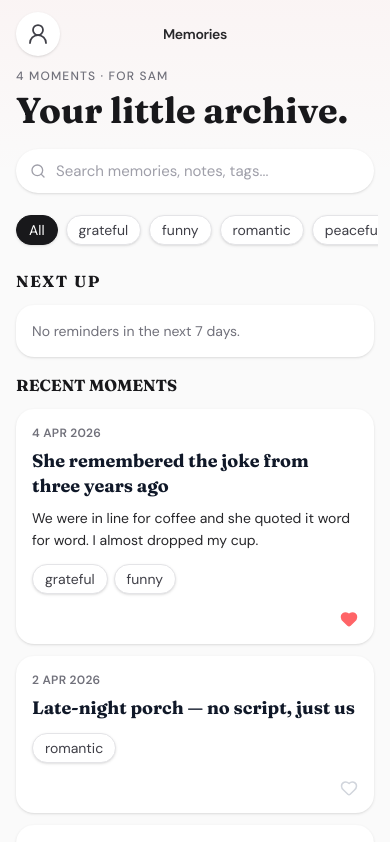
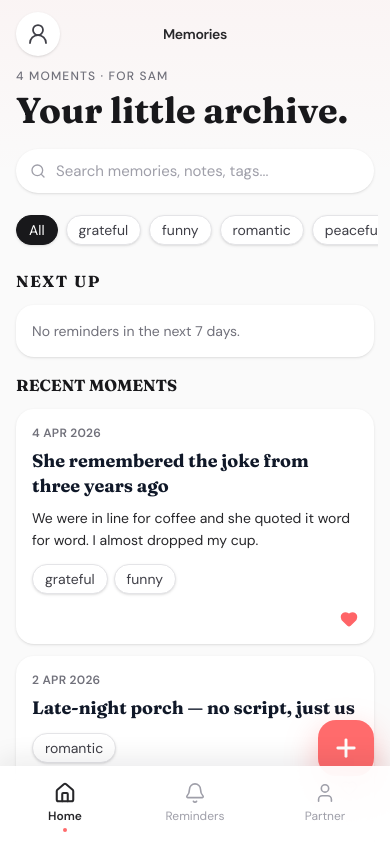
Before and after one commit to subhamsom/Cherish-V2, a Next.js app: page /preview/mobile-home in a window 390 px wide. Shown: the top 842 px of the page. Built offline with nearby package versions, Linux system fonts and the light colour scheme; no server answers.

Commit message:
made footer sticky

```diff
--- a/src/components/MobileHomeMock.tsx
+++ b/src/components/MobileHomeMock.tsx
@@ -199,9 +199,9 @@ export default function MobileHomeMock({
   }, [feed]);
 
   return (
-    <div className="flex min-h-dvh justify-center bg-[#fafafa]">
+    <div className="flex h-dvh justify-center bg-[#fafafa]">
       <div
-        className="relative flex min-h-dvh w-full max-w-[390px] flex-col overflow-hidden bg-[#fafafa] text-zinc-900 md:my-8 md:min-h-[780px] md:max-h-[844px] md:rounded-[2.25rem] md:shadow-[0_24px_64px_rgb(24_24_27_/_0.12)]"
+        className="relative flex h-dvh w-full max-w-[390px] flex-col overflow-hidden bg-[#fafafa] text-zinc-900 md:my-8 md:h-[844px] md:rounded-[2.25rem] md:shadow-[0_24px_64px_rgb(24_24_27_/_0.12)]"
         style={{ fontFamily: "var(--font-geist-sans), system-ui, sans-serif" }}
       >
         <div
```
